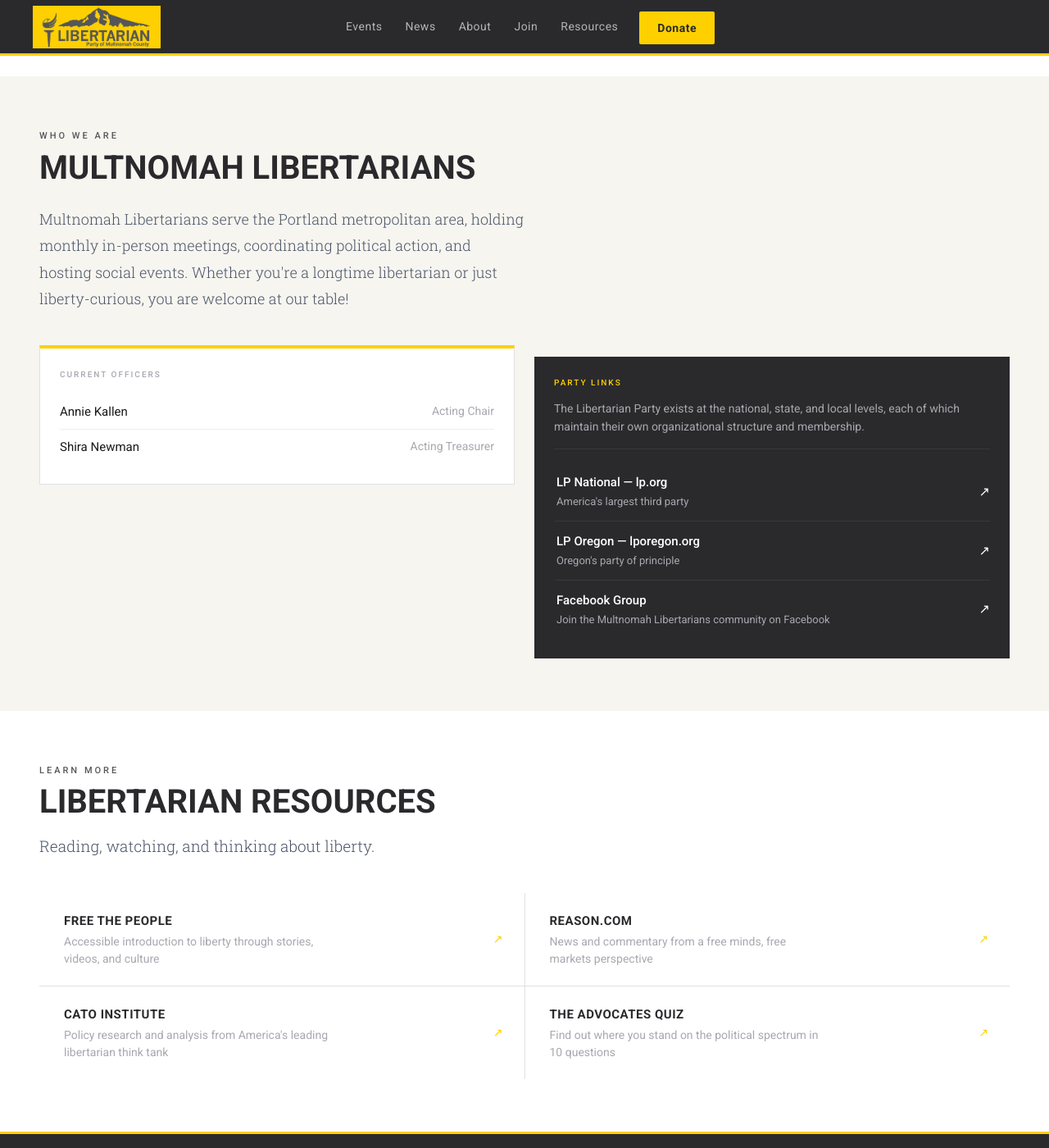
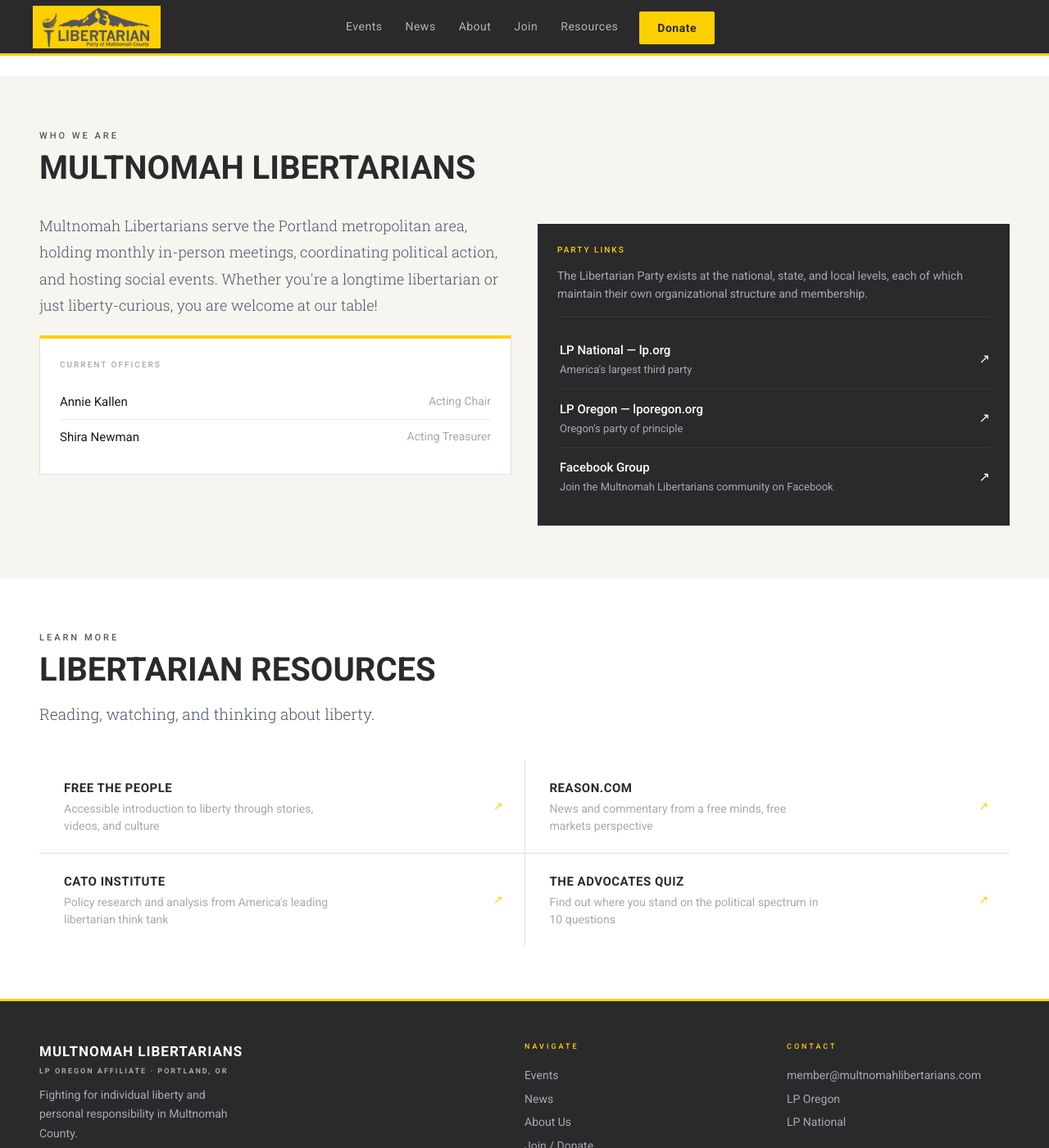
Before and after one commit to LPOregon/lpmultco, a Jekyll site: the page built from index.html, in a window 1280 px wide and 1400 px high, scrolled down 2429 px. Shown: the whole window at 82% size. Built offline with Jekyll 4.4.1, drawn with Linux system fonts in a browser that asks for light colours.

Commit message:
About section: intro+officers left, links right

```diff
--- a/assets/css/main.css
+++ b/assets/css/main.css
@@ -115,9 +115,9 @@ section{padding:64px 3rem}
 
 /* ABOUT */
 .about{background:var(--cream)}
-.about-body{margin-top:24px;margin-bottom:40px;max-width:50%}
-.about-body p{font-family:var(--serif);font-size:18px;font-weight:300;color:#4a5568;line-height:1.8;max-width:780px}
-.about-cards{display:grid;grid-template-columns:1fr 1fr;gap:24px;align-items:start}
+.about-grid{display:grid;grid-template-columns:1fr 1fr;gap:32px;align-items:start;margin-top:32px}
+.about-left{display:flex;flex-direction:column;gap:20px}
+.about-body p{font-family:var(--serif);font-size:18px;font-weight:300;color:#4a5568;line-height:1.8}
 .officers-card{background:var(--white);border:1px solid #e0e0e0;border-top:4px solid var(--yellow);padding:24px}
 .officers-card h4{font-size:10px;font-weight:500;letter-spacing:2px;text-transform:uppercase;color:var(--muted);margin-bottom:16px}
 .officer{display:flex;justify-content:space-between;padding:9px 0;border-bottom:1px solid #eee;font-size:15px}
@@ -189,7 +189,7 @@ footer{background:var(--dark);color:var(--muted);padding:48px 3rem 28px;border-t
   .btn-signup,.btn-donate-dark{width:100%;text-align:center}
   .pillars-grid{grid-template-columns:1fr}
   .news-grid{grid-template-columns:1fr}
-  .about-cards{grid-template-columns:1fr}
+  .about-grid{grid-template-columns:1fr}
   .resources-grid{grid-template-columns:1fr}
   .footer-grid{grid-template-columns:1fr;gap:32px}
   .footer-bottom{flex-direction:column}
--- a/index.html
+++ b/index.html
@@ -122,10 +122,11 @@ layout: default
 <section class="about" id="about">
   <div class="eyebrow eyebrow-dark">Who We Are</div>
   <div class="sec-title">Multnomah Libertarians</div>
+  <div class="about-grid">
+    <div class="about-left">
       <div class="about-body">
         <p>Multnomah Libertarians serve the Portland metropolitan area, holding monthly in-person meetings, coordinating political action, and hosting social events. Whether you're a longtime libertarian or just liberty-curious, you are welcome at our table!</p>
       </div>
-  <div class="about-cards">
       <div class="officers-card">
         <h4>Current Officers</h4>
         {% for officer in site.data.site.officers %}
@@ -134,6 +135,7 @@ layout: default
           <span class="officer-role">{{ officer.role }}</span>
         </div>
         {% endfor %}
+      </div>
     </div>
     <div class="links-card">
       <h4>Party Links</h4>
```
Lines whose indentation alone changed are shown as unchanged.
